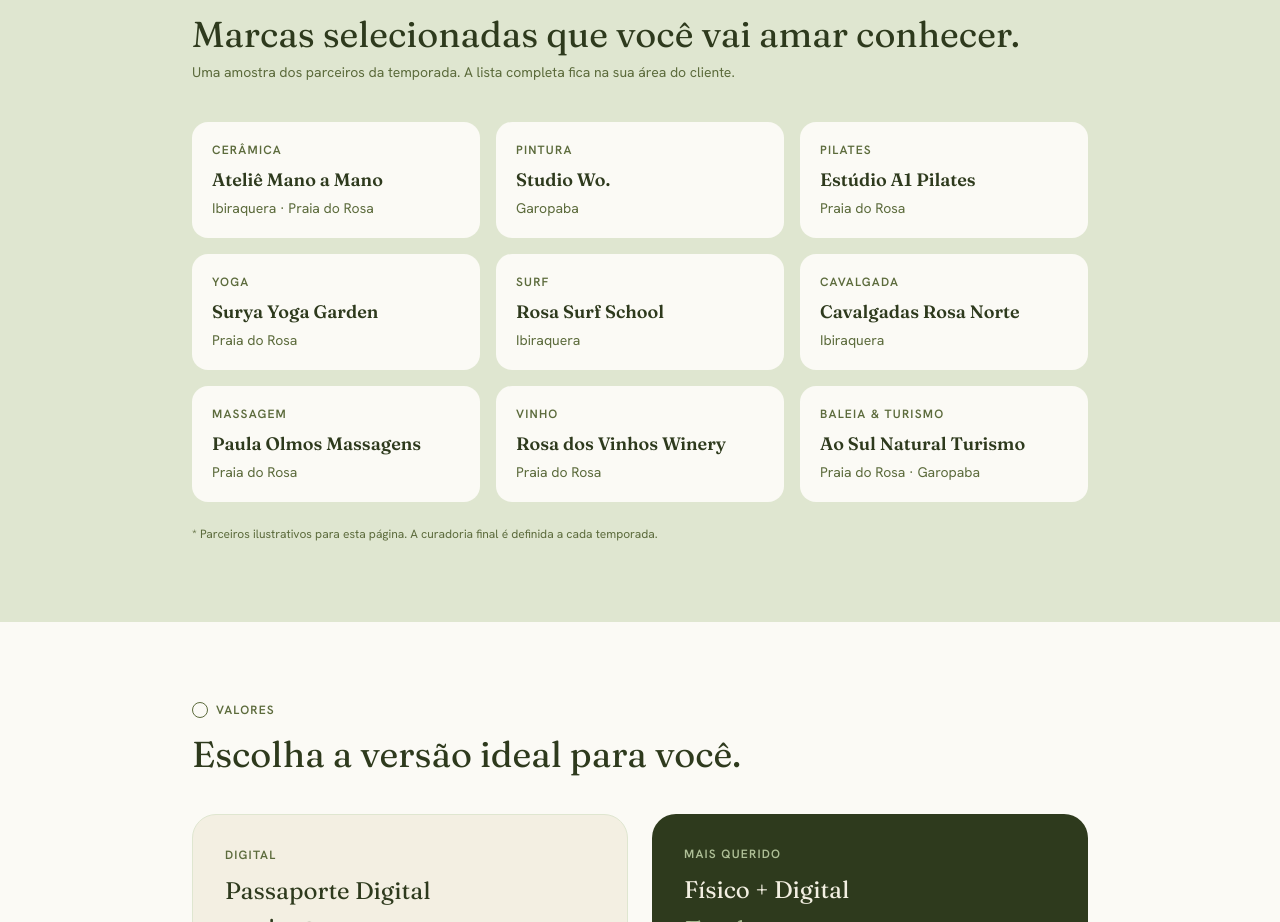
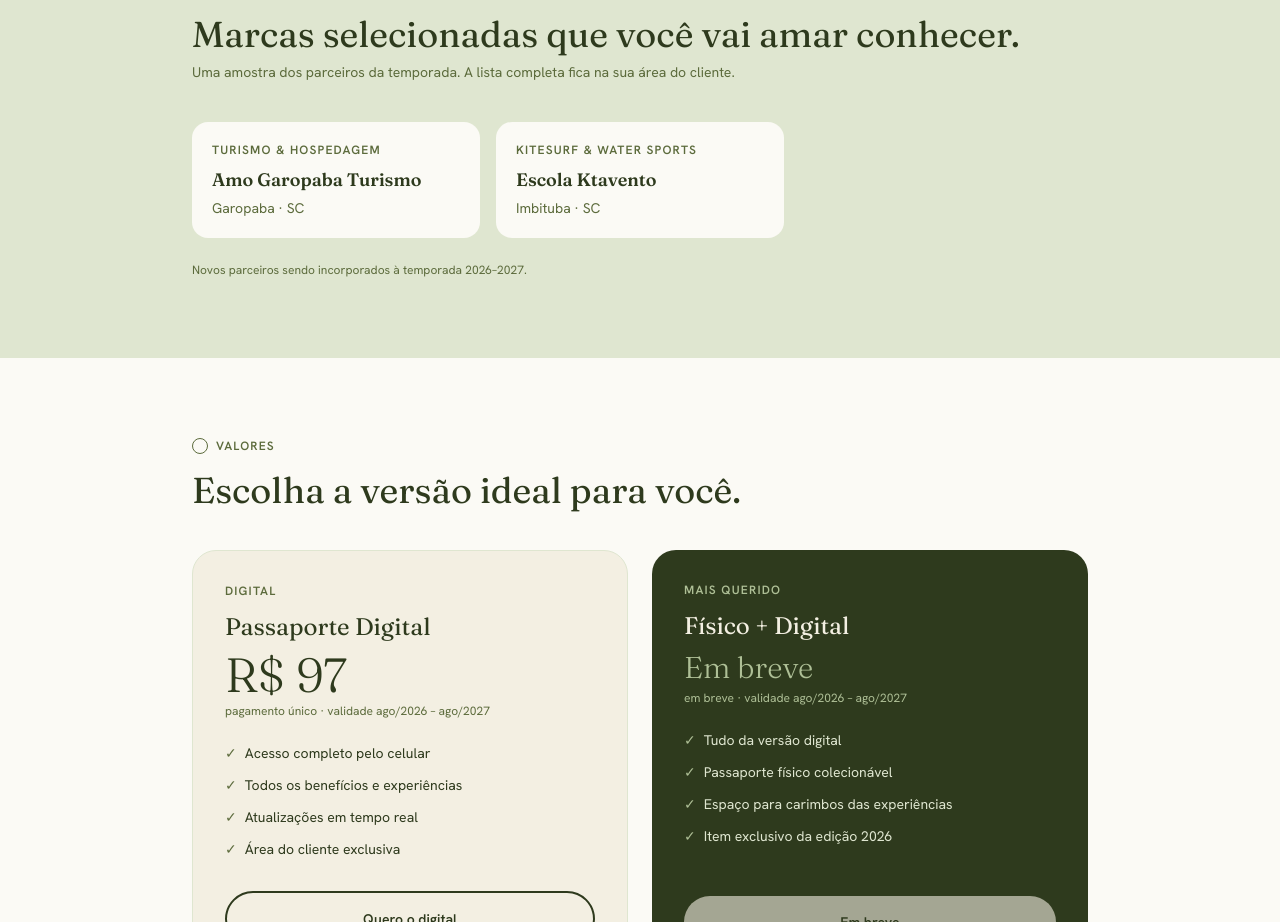
Before and after one commit to moanimorais/passaporte-aura, a Next.js app: page / in a window 1280 px wide. Shown: the part 1883-2805 px from the top of the page. Built offline with nearby package versions, Linux system fonts and the light colour scheme.

Commit message:
Atualiza página inicial com parceiros reais
Co-Authored-By: Claude Sonnet 4.6 <noreply@anthropic.com>

```diff
--- a/src/app/page.tsx
+++ b/src/app/page.tsx
@@ -2,15 +2,8 @@
 import { useState } from "react";
 
 const parceiros = [
-  { categoria: "CERÂMICA", nome: "Ateliê Mano a Mano", local: "Ibiraquera · Praia do Rosa" },
-  { categoria: "PINTURA", nome: "Studio Wo.", local: "Garopaba" },
-  { categoria: "PILATES", nome: "Estúdio A1 Pilates", local: "Praia do Rosa" },
-  { categoria: "YOGA", nome: "Surya Yoga Garden", local: "Praia do Rosa" },
-  { categoria: "SURF", nome: "Rosa Surf School", local: "Ibiraquera" },
-  { categoria: "CAVALGADA", nome: "Cavalgadas Rosa Norte", local: "Ibiraquera" },
-  { categoria: "MASSAGEM", nome: "Paula Olmos Massagens", local: "Praia do Rosa" },
-  { categoria: "VINHO", nome: "Rosa dos Vinhos Winery", local: "Praia do Rosa" },
-  { categoria: "BALEIA & TURISMO", nome: "Ao Sul Natural Turismo", local: "Praia do Rosa · Garopaba" },
+  { categoria: "TURISMO & HOSPEDAGEM", nome: "Amo Garopaba Turismo", local: "Garopaba · SC" },
+  { categoria: "KITESURF & WATER SPORTS", nome: "Escola Ktavento", local: "Imbituba · SC" },
 ];
 
 const categorias = ["Cerâmica", "Pintura", "Pilates", "Yoga", "Surf", "Cavalgada", "Massagem & Spa", "Vinho & Gastronomia", "Cafés", "Pousadas", "Baleia & Turismo"];
@@ -166,7 +159,7 @@ export default function Home() {
             ))}
           </div>
           <p className="text-xs mt-6" style={{ color: "var(--verde-oliva)" }}>
-            * Parceiros ilustrativos para esta página. A curadoria final é definida a cada temporada.
+            Novos parceiros sendo incorporados à temporada 2026–2027.
           </p>
         </div>
       </section>
```
